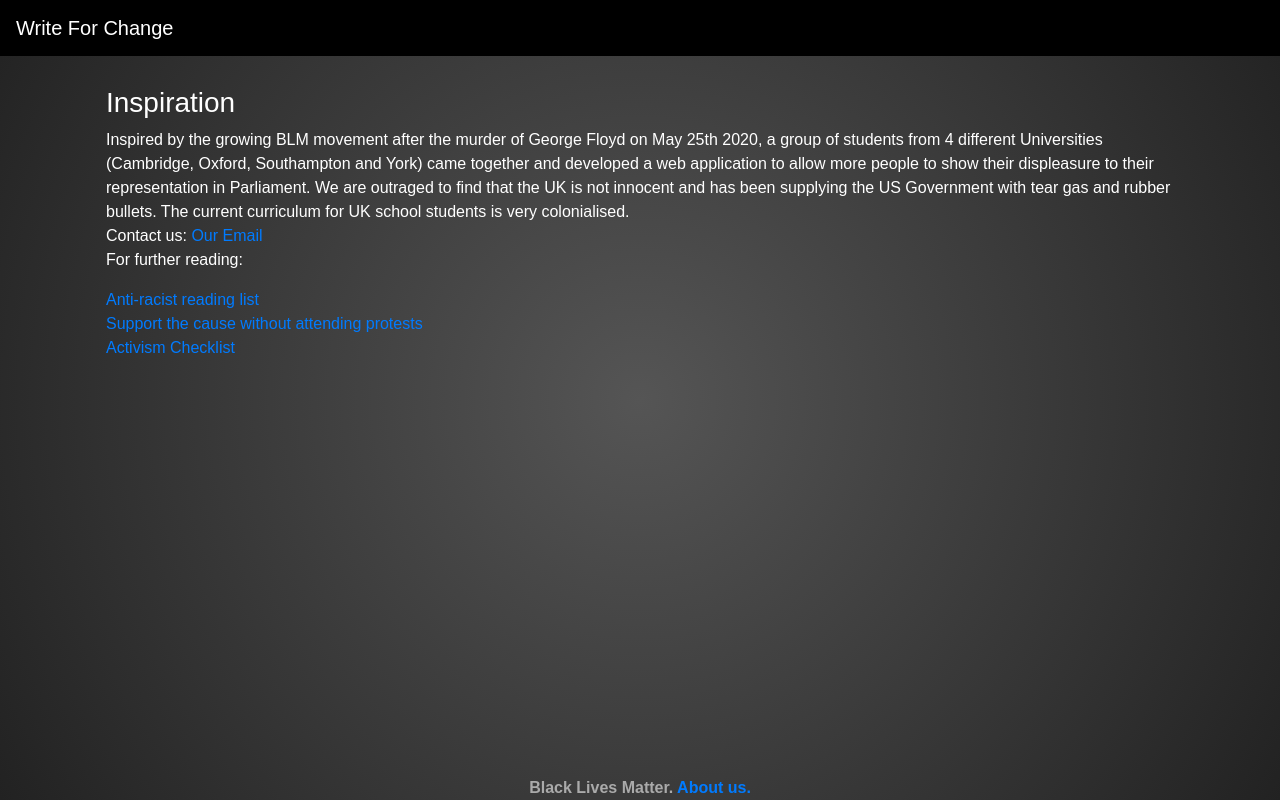
After one commit to Write-For-Change/emaildrafter, a Flask app: page /aboutus in a window 1280 px wide. The commit adds this page. Run offline with Flask 2, Linux system fonts and the light colour scheme; some libraries are stand-ins or nearby versions.

Commit message:
about us apage

```diff
--- a/app.py
+++ b/app.py
@@ -27,3 +27,8 @@ def landing():
         ]
         # return jsonify(a)
         return render_template("emails.html", emails=a)
+
+
+@app.route("/aboutus")
+def aboutus():
+    return render_template("aboutus.html")
--- /dev/null
+++ b/templates/aboutus.html
@@ -0,0 +1,15 @@
+{% extends 'page.html' %}
+
+{% block content %}
+<h3 style="color: white"> Inspiration </h3>
+<p style="color: white">Inspired by the growing BLM movement after the murder of George Floyd on May 25th 2020, a group of students from 4 different Universities (Cambridge, Oxford, Southampton and York) came together and developed a web application to allow more people to show their displeasure to their representation in Parliament. We are outraged to find that the UK is not innocent and has been supplying the US Government with tear gas and rubber bullets. The current curriculum for UK school students is very colonialised.
+<br>
+Contact us: <a href="mailto:writeforchanges@gmail.com"> Our Email</a>
+<br>
+For further reading:
+</p>
+<a href="https://www.theguardian.com/books/booksblog/2020/jun/03/do-the-work-an-anti-racist-reading-list-layla-f-saad">Anti-racist reading list</a> <br>
+<a href="https://www.independent.co.uk/life-style/black-lives-matter-protest-support-george-floyd-donate-petition-a9542576.html">Support the cause without attending protests</a> <br>
+<a href="https://docs.google.com/spreadsheets/d/1x65xLdIUDWMUl4_nkuD-EeP98UuJ2nuknUDsqUm7R9s/htmlview?pru=AAABcq5d_7s*db1hNriSEDu1tv7lZB9uuw#">Activism Checklist</a><br>
+
+{% endblock %}
--- a/templates/page.html
+++ b/templates/page.html
@@ -4,7 +4,7 @@
 	<style type="text/css">
 		#bg-text {
 			z-index: -1;
-			opacity: 1;
+			opacity: 0.1;
 			width: 100%;
 			height: 100%;
 			position: fixed;
@@ -71,6 +71,7 @@
 </body>
 <footer style="text-align: center;">
 	Black Lives Matter.
+	<a href="aboutus.html">About us.</a>
 </footer>
 
 </html>
```
